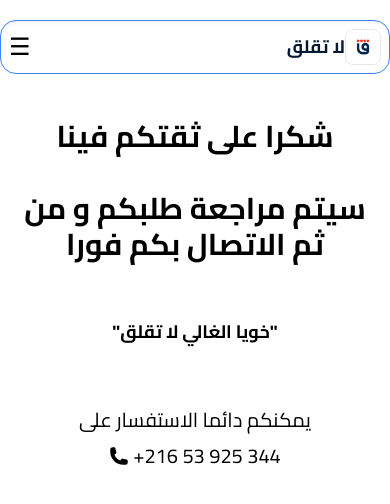
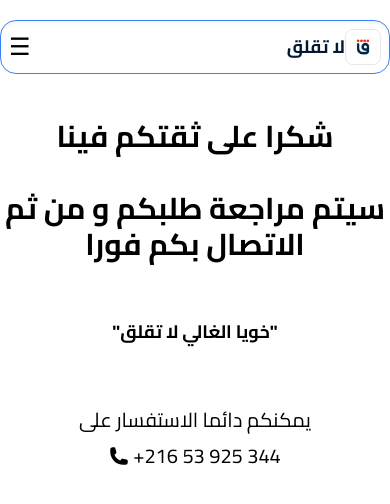
Before and after one commit to mohamed-ali-amaira/Lata9la9, a Next.js app: page /thanks in a window 390 px wide. Shown: the top 504 px of the page. Built offline with nearby package versions, Linux system fonts and the light colour scheme.

Commit message:
changing the title to chokran

```diff
--- a/app/page.tsx
+++ b/app/page.tsx
@@ -48,11 +48,11 @@ const FloatingButton = dynamic(() => import("@/components/ui/FloatingButton"), {
 });
 
 export const metadata = {
-  title: "lataklak",
+  title: "Lataklak",
   description: "Formation Sponsoring Facebook",
   openGraph: {
     type: "website",
-    title: "lataklak",
+    title: "Lataklak",
     description: "lataklak Tunisie",
     images: [
       {
--- a/app/thanks/page.tsx
+++ b/app/thanks/page.tsx
@@ -1,4 +1,3 @@
-"use client";
 import { Button } from "@/components/ui/button";
 import RegisterButton from "@/components/ui/register";
 import { ArrowLeft } from "lucide-react";
@@ -11,27 +10,8 @@ export const metadata = {
 };
 
 const FinalPage = () => {
-  const [width, setWidth] = useState(0);
-
-  useEffect(() => {
-    setWidth(window.innerWidth);
-  }, []);
-
-  const scrollToContact = () => {
-    const contactElement = document.getElementById("contact");
-    if (contactElement) {
-      window.scrollTo({
-        top: contactElement.offsetTop,
-        behavior: "smooth",
-      });
-    }
-  };
-
   return (
-    <section
-      className='container w-full'
-      style={{ marginBottom: width >= 720 ? -125 : "auto" }}
-    >
+    <section>
       <div className='grid place-items-center lg:max-w-screen-xl gap-8 mx-auto py-16 md:py-32'>
         <div className='text-center space-y-8'>
           <div className='max-w-screen-md mx-auto text-center text-3xl md:text-4xl font-bold'>
```
